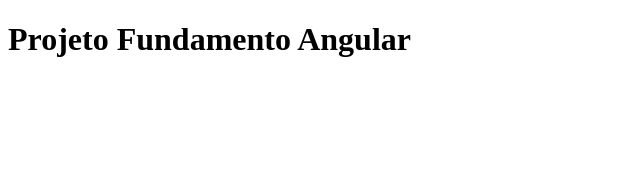
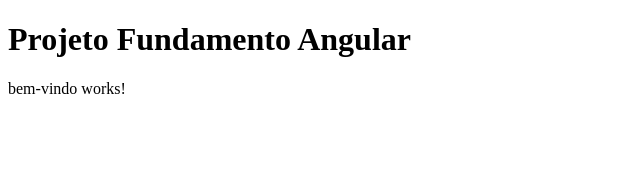
Before and after one commit to softwarefoundation/fundamentos-angular, an Angular app: page / in a window 1280 px wide. Shown: the top 170 px of the page, without its empty margins (0-640 px from the left). Built offline with nearby package versions, Linux system fonts and the light colour scheme.

Commit message:
Criando componente bem-vindo

```diff
--- a/src/app/app.component.html
+++ b/src/app/app.component.html
@@ -1,2 +1,4 @@
 
 <h1>Projeto {{nome}}</h1>
+
+<app-bem-vindo></app-bem-vindo>
--- a/src/app/app.module.ts
+++ b/src/app/app.module.ts
@@ -3,10 +3,12 @@ import { NgModule } from '@angular/core';
 
 import { AppRoutingModule } from './app-routing.module';
 import { AppComponent } from './app.component';
+import { BemVindoComponent } from './bem-vindo/bem-vindo.component';
 
 @NgModule({
   declarations: [
-    AppComponent
+    AppComponent,
+    BemVindoComponent
   ],
   imports: [
     BrowserModule,
--- /dev/null
+++ b/src/app/bem-vindo/bem-vindo.component.html
@@ -0,0 +1 @@
+<p>bem-vindo works!</p>
--- /dev/null
+++ b/src/app/bem-vindo/bem-vindo.component.ts
@@ -0,0 +1,15 @@
+import { Component, OnInit } from '@angular/core';
+
+@Component({
+  selector: 'app-bem-vindo',
+  templateUrl: './bem-vindo.component.html',
+  styleUrls: ['./bem-vindo.component.css']
+})
+export class BemVindoComponent implements OnInit {
+
+  constructor() { }
+
+  ngOnInit() {
+  }
+
+}
```
Also changed, not shown: src/app/bem-vindo/bem-vindo.component.css (added).
